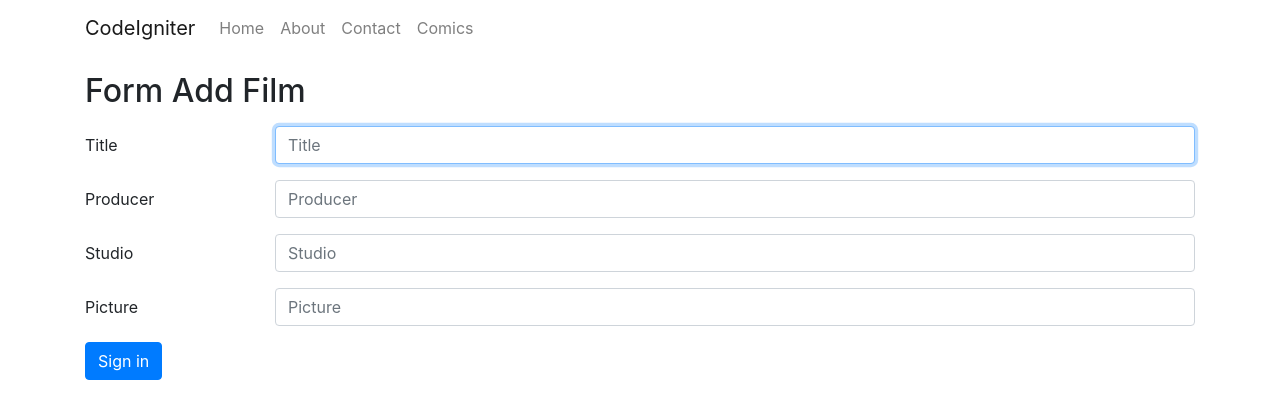
After one commit to novinbukannopin/try-ci, a CodeIgniter 4 app: template app/Views/comic/create.php in a window 1280 px wide. The commit adds this page. Shown: the top 419 px of the page. Run offline with PHP 8.4 and a stand-in for CodeIgniter, Linux system fonts and the light colour scheme; the template is opened without the code that fills it, so the values that code supplies are empty; some libraries are stand-ins or nearby versions.

Commit message:
add form insert, add detail page, post

```diff
--- a/app/Config/Routes.php
+++ b/app/Config/Routes.php
@@ -35,6 +35,10 @@ $routes->get('/pages', 'Pages::index');
 $routes->get('/pages/about', 'Pages::about');
 $routes->get('/pages/contact', 'Pages::contact');
 $routes->get('/comics', 'Comics::index');
+$routes->get('/comics/create', 'Comics::create');
+$routes->post('/comics/save', 'Comics::save');
+$routes->get('/comics/(:segment)', 'Comics::detail/$1');
+
 
 /*
  * --------------------------------------------------------------------
--- /dev/null
+++ b/app/Views/comic/create.php
@@ -0,0 +1,37 @@
+<?= $this->extend("layout/template") ?>
+<?= $this->section("content"); ?>
+<h2 class="my-3">Form Add Film</h2>
+<form action="/comics/save" method="POST">
+    <?= csrf_field() ?>
+    <div class="form-group row">
+        <label for="title" class="col-sm-2 col-form-label">Title</label>
+        <div class="col-sm-10">
+            <input type="text" class="form-control" id="title" placeholder="Title" name="title" autofocus>
+        </div>
+    </div>
+    <div class="form-group row">
+        <label for="producer" class="col-sm-2 col-form-label">Producer</label>
+        <div class="col-sm-10">
+            <input type="text" class="form-control" id="producer" placeholder="Producer" name="producer">
+        </div>
+    </div>
+    <div class="form-group row">
+        <label for="studio" class="col-sm-2 col-form-label">Studio</label>
+        <div class="col-sm-10">
+            <input type="text" class="form-control" id="studio" placeholder="Studio" name="studio">
+        </div>
+    </div>
+    <div class="form-group row">
+        <label for="picture" class="col-sm-2 col-form-label">Picture</label>
+        <div class="col-sm-10">
+            <input type="text" class="form-control" id="picture" placeholder="Picture" name="picture">
+        </div>
+    </div>
+
+    <div class="form-group row">
+        <div class="col-sm-10">
+            <button type="submit" class="btn btn-primary">Sign in</button>
+        </div>
+    </div>
+</form>
+<?= $this->endsection(); ?>
--- a/app/Views/comic/index.php
+++ b/app/Views/comic/index.php
@@ -1,7 +1,8 @@
 <?= $this->extend('layout/template'); ?>
 
 <?= $this->section('content'); ?>
-<h1 class="mt-6">List Comic</h1>
+<h1 class="mt-6">List Film</h1>
+<a href="/comics/create" class="btn btn-primary mb-3">Add Film</a>
 <table class="table">
     <thead>
         <tr>
@@ -17,7 +18,7 @@
                 <th scope="row" class="align-middle"><?= $f['id'] ?></th>
                 <td><img src="/img/<?= $f['picture'] ?>" alt="" class="rounded-sm"></td>
                 <td class="align-middle"><?= $f['title'] ?></td>
-                <td class="align-middle"><a href="" class="btn btn-success">Detail</a></td>
+                <td class="align-middle"><a href="/comics/<?= $f['slug'] ?>" class="btn btn-success">Detail</a></td>
             </tr>
         <?php endforeach ?>
     </tbody>
```
Also changed, not shown: app/Controllers/Comics.php (+35 -2 lines), app/Models/FilmModel.php (+14 -3 lines), app/Views/comic/detail.php (added, +23 -0 lines).
